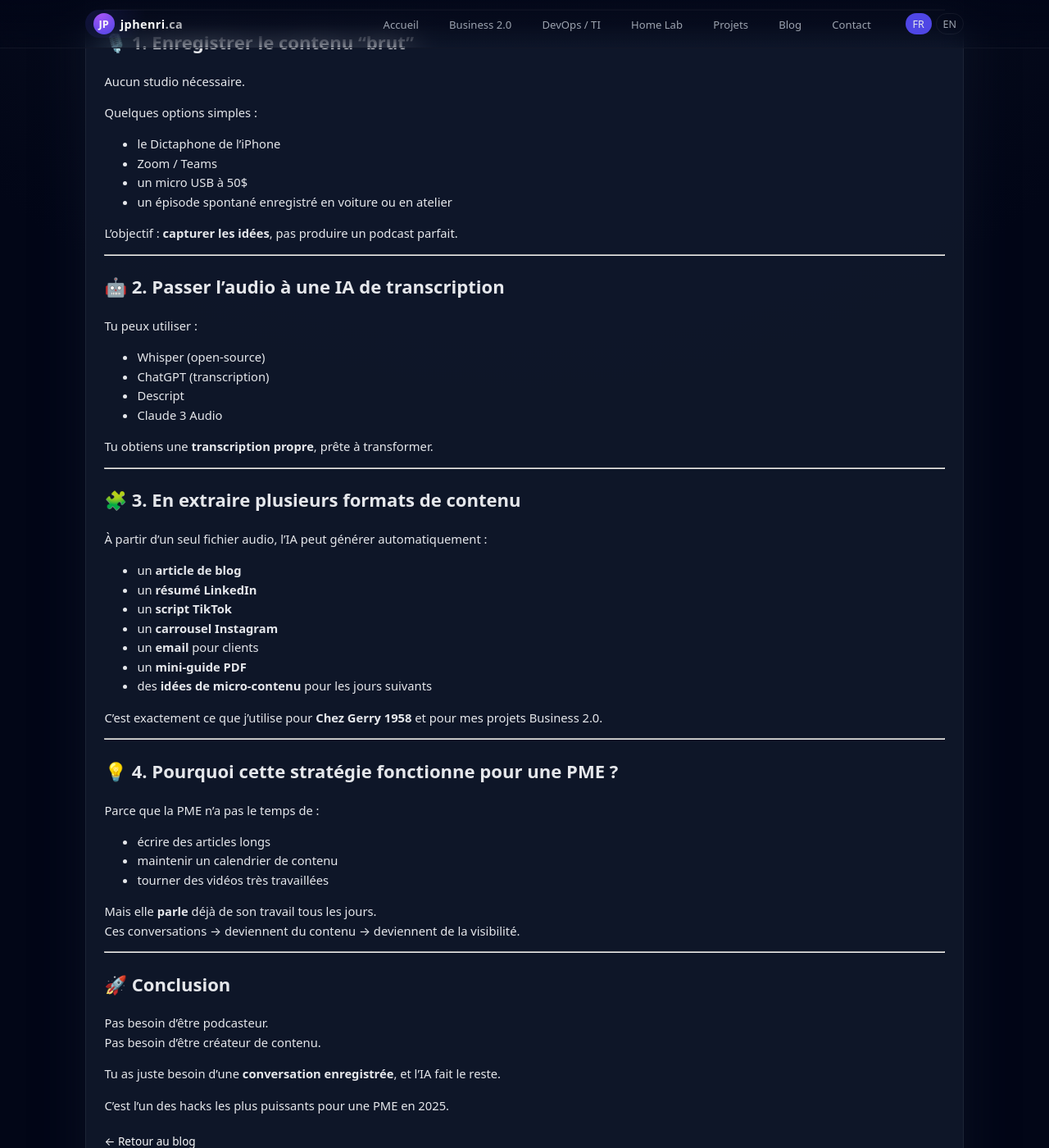
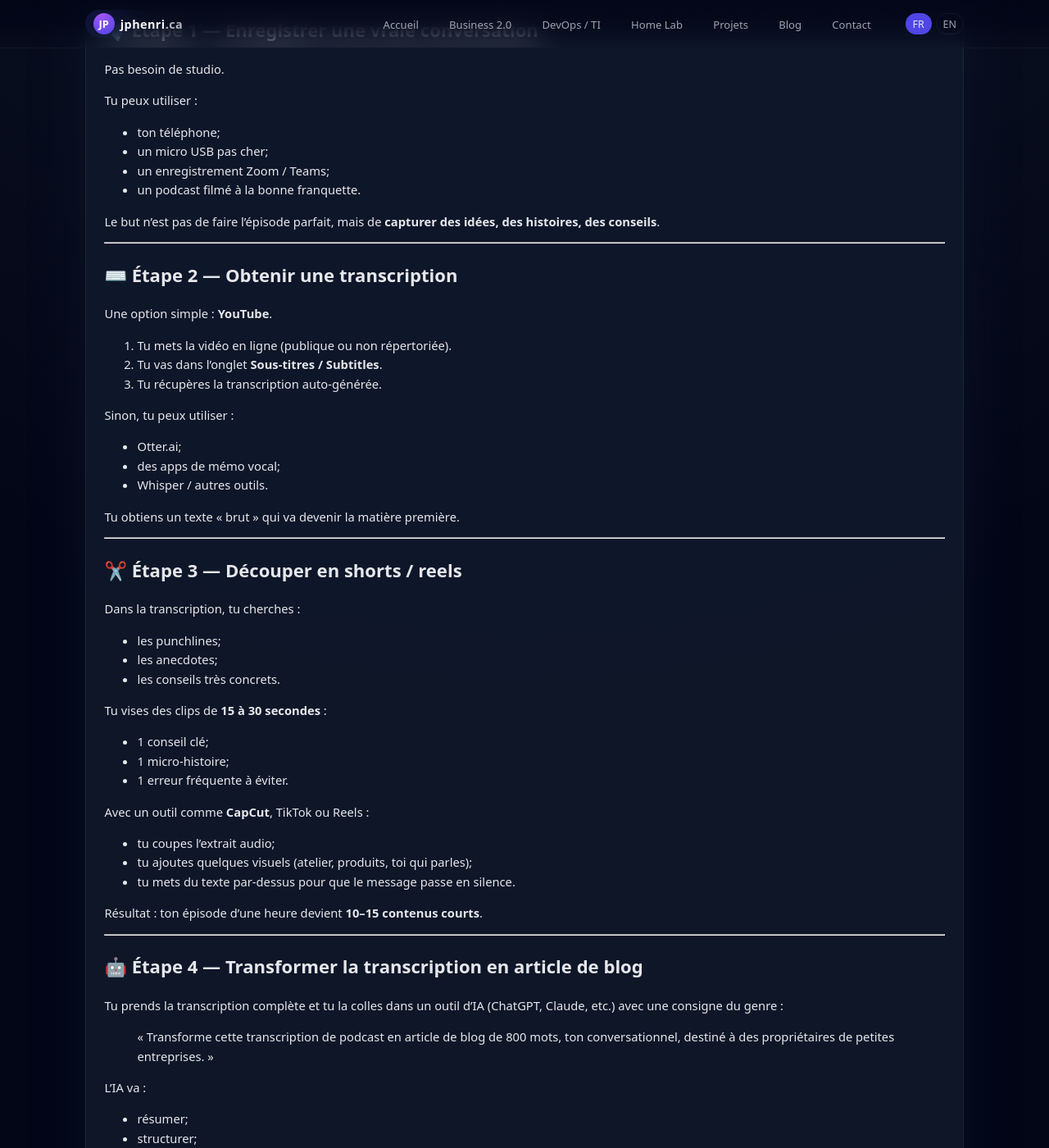
Before and after one commit to jphenri/jphenri.com, a Jekyll site: the page built from _posts/2025-02-01-transformer-podcast-en-contenu.md, in a window 1280 px wide and 1400 px high, scrolled down 509 px. Shown: the whole window at 82% size. Built offline with Jekyll 4.4.1, drawn with Linux system fonts in a browser that asks for light colours; some of the changed text lies outside the part shown.

Commit message:
Update 2025-02-01-transformer-podcast-en-contenu.md

```diff
--- a/_posts/2025-02-01-transformer-podcast-en-contenu.md
+++ b/_posts/2025-02-01-transformer-podcast-en-contenu.md
@@ -2,85 +2,131 @@
 layout: post
 title: "Transformer un podcast en contenu : la tactique IA la plus sous-estimée pour les petites entreprises"
 lang: fr
+summary: "Comment transformer une seule conversation enregistrée en plusieurs contenus (blog, shorts, reels, email) grâce à la transcription et à l’IA."
+tags:
+  - ia
+  - contenu
+  - pme
+  - workflow
+permalink: /fr/transformer-un-podcast-en-contenu/
+en_url: /podcast-to-content-small-business-hack-using-ai/
 ---
 
-La plupart des petites entreprises n’ont ni le temps ni les ressources pour créer du contenu à grande fréquence.
-Mais elles ont *des conversations* :
+La plupart des petites entreprises n’ont ni le temps ni l’équipe pour produire du contenu en continu.
+Par contre, elles ont quelque chose de précieux : **des conversations**.
 
-- appels avec des clients,
-- discussions internes,
-- brainstorms,
-- enregistrements audio/podcast improvisés.
+- appels avec des clients;
+- discussions internes;
+- brainstorms;
+- épisodes de podcast improvisés.
 
-L’idée clé :
-**une seule conversation de 10 minutes = 7 à 12 pièces de contenu** grâce à l’IA.
-
-Voici comment transformer un simple podcast ou un enregistrement vocal en un système complet de contenu.
+L’idée :
+**une seule conversation de 45–60 minutes peut nourrir tes réseaux sociaux et ton blog pendant des jours**, si tu t’appuies sur la transcription + l’IA.
 
 ---
 
-## 🎙️ 1. Enregistrer le contenu “brut”
+## 🎙️ Étape 1 — Enregistrer une vraie conversation
 
-Aucun studio nécessaire.
+Pas besoin de studio.
 
-Quelques options simples :
+Tu peux utiliser :
 
-- le Dictaphone de l’iPhone
-- Zoom / Teams
-- un micro USB à 50$
-- un épisode spontané enregistré en voiture ou en atelier
+- ton téléphone;
+- un micro USB pas cher;
+- un enregistrement Zoom / Teams;
+- un podcast filmé à la bonne franquette.
 
-L’objectif : **capturer les idées**, pas produire un podcast parfait.
+Le but n’est pas de faire l’épisode parfait, mais de **capturer des idées, des histoires, des conseils**.
 
 ---
 
-## 🤖 2. Passer l’audio à une IA de transcription
+## ⌨️ Étape 2 — Obtenir une transcription
 
-Tu peux utiliser :
+Une option simple : **YouTube**.
 
-- Whisper (open-source)
-- ChatGPT (transcription)
-- Descript
-- Claude 3 Audio
+1. Tu mets la vidéo en ligne (publique ou non répertoriée).
+2. Tu vas dans l’onglet **Sous-titres / Subtitles**.
+3. Tu récupères la transcription auto-générée.
 
-Tu obtiens une **transcription propre**, prête à transformer.
+Sinon, tu peux utiliser :
+
+- Otter.ai;
+- des apps de mémo vocal;
+- Whisper / autres outils.
+
+Tu obtiens un texte « brut » qui va devenir la matière première.
 
 ---
 
-## 🧩 3. En extraire plusieurs formats de contenu
+## ✂️ Étape 3 — Découper en shorts / reels
 
-À partir d’un seul fichier audio, l’IA peut générer automatiquement :
+Dans la transcription, tu cherches :
 
-- un **article de blog**
-- un **résumé LinkedIn**
-- un **script TikTok**
-- un **carrousel Instagram**
-- un **email** pour clients
-- un **mini-guide PDF**
-- des **idées de micro-contenu** pour les jours suivants
+- les punchlines;
+- les anecdotes;
+- les conseils très concrets.
 
-C’est exactement ce que j’utilise pour **Chez Gerry 1958** et pour mes projets Business 2.0.
+Tu vises des clips de **15 à 30 secondes** :
+
+- 1 conseil clé;
+- 1 micro-histoire;
+- 1 erreur fréquente à éviter.
+
+Avec un outil comme **CapCut**, TikTok ou Reels :
+
+- tu coupes l’extrait audio;
+- tu ajoutes quelques visuels (atelier, produits, toi qui parles);
+- tu mets du texte par-dessus pour que le message passe en silence.
+
+Résultat : ton épisode d’une heure devient **10–15 contenus courts**.
 
 ---
 
-## 💡 4. Pourquoi cette stratégie fonctionne pour une PME ?
+## 🤖 Étape 4 — Transformer la transcription en article de blog
 
-Parce que la PME n’a pas le temps de :
+Tu prends la transcription complète et tu la colles dans un outil d’IA (ChatGPT, Claude, etc.) avec une consigne du genre :
 
-- écrire des articles longs
-- maintenir un calendrier de contenu
-- tourner des vidéos très travaillées
+> « Transforme cette transcription de podcast en article de blog de 800 mots, ton conversationnel, destiné à des propriétaires de petites entreprises. »
 
-Mais elle **parle** déjà de son travail tous les jours.
-Ces conversations → deviennent du contenu → deviennent de la visibilité.
+L’IA va :
+
+- résumer;
+- structurer;
+- clarifier les idées.
+
+Tu passes ensuite derrière pour :
+
+- corriger le ton;
+- ajouter ton vocabulaire;
+- insérer des liens vers tes produits / services.
 
 ---
 
-## 🚀 Conclusion
+## 🧠 Étape 5 — Entraîner l’IA à ton style
 
-Pas besoin d’être podcasteur.
-Pas besoin d’être créateur de contenu.
+Plus tu répètes le processus, plus l’IA peut s’aligner sur toi.
 
-Tu as juste besoin d’une **conversation enregistrée**, et l’IA fait le reste.
+Tu peux par exemple lui dire :
 
-C’est l’un des hacks les plus puissants pour une PME en 2025.
+> « Voici la version finale que j’ai publiée.
+> Compare-la à ton brouillon et ajuste ton style pour les prochaines fois. »
+
+Ce n’est pas magique, mais à force, l’IA :
+
+- comprend ton ton;
+- repère tes expressions;
+- s’approche de ta façon d’expliquer.
+
+---
+
+## 🚀 Pourquoi c’est puissant pour une PME
+
+Avec 1 heure de parole, tu peux créer :
+
+- 10–15 shorts / reels;
+- 1 ou 2 articles de blog;
+- des posts LinkedIn;
+- parfois même un mini-guide PDF.
+
+Tu passes de **« je devrais faire du contenu »** à **« j’ai un système qui tourne »**.
+Et ce système, il part d’une seule chose : **une conversation enregistrée**.
```
